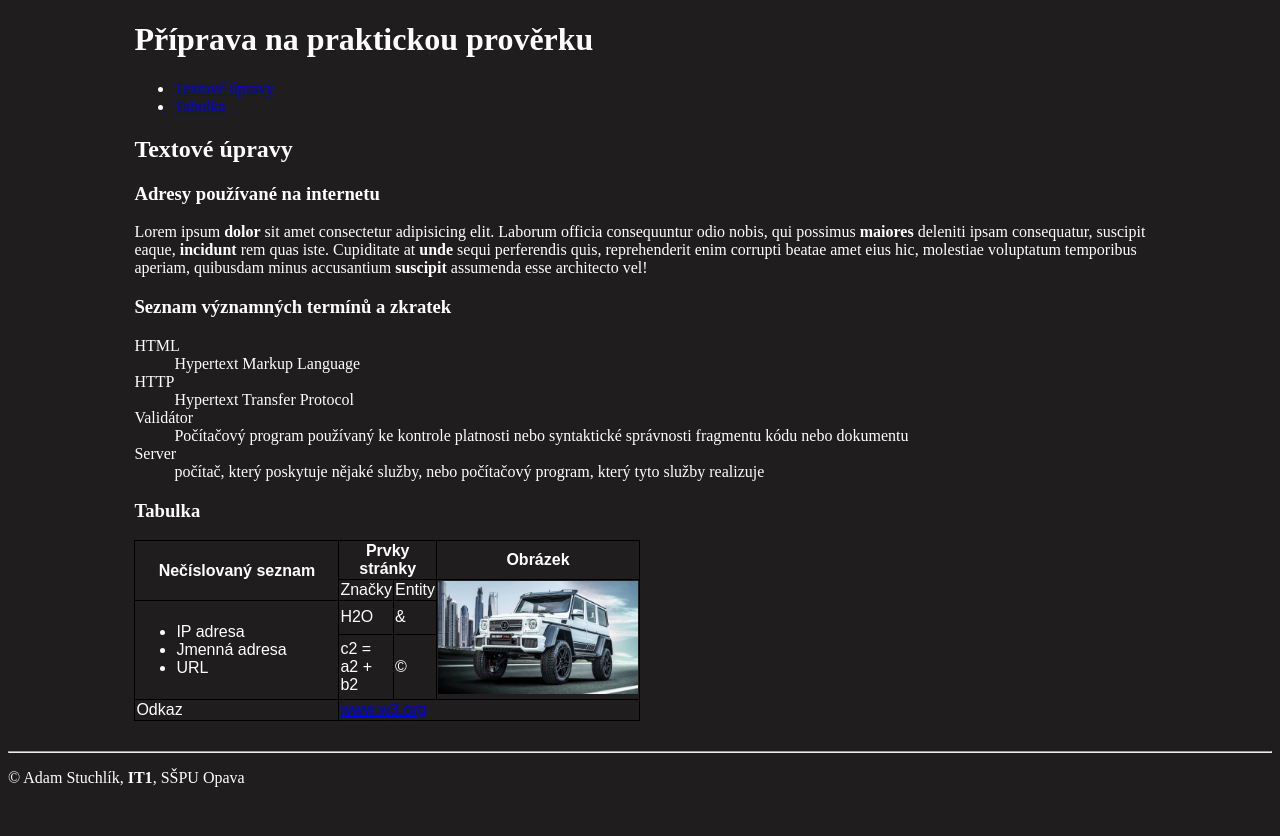
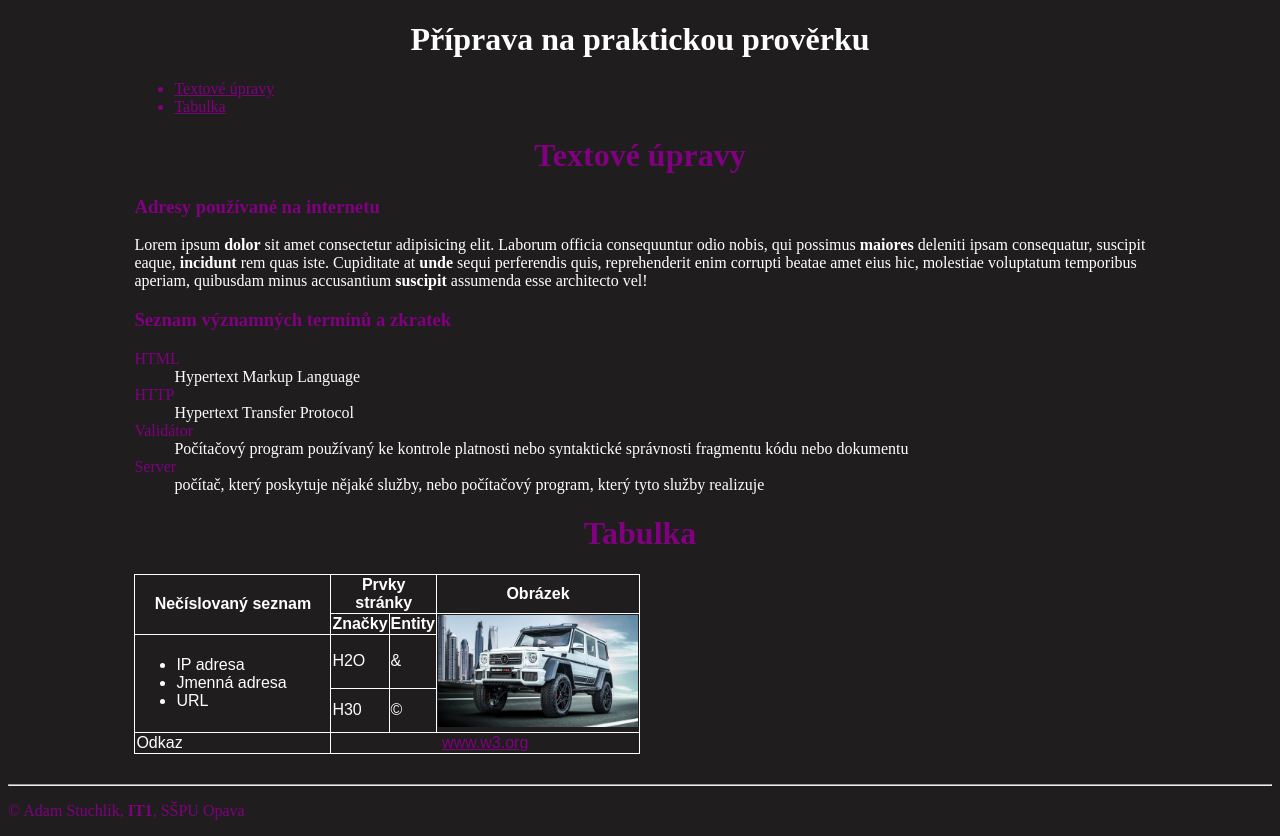
Before and after one commit to AdamStuchlik/PROVERKA, a plain HTML site: page index.html in a window 1280 px wide. Before the commit the page ends 803 px from the top, so only its background shows below. Drawn offline with Linux system fonts and the light colour scheme.

Commit message:
02-verze

```diff
--- a/index.html
+++ b/index.html
@@ -13,13 +13,13 @@
     <header></header>
     <main>
         <div class="odsazeni b">
-            <h1>Příprava na praktickou prověrku</h1>
+            <h1 class="c">Příprava na praktickou prověrku</h1>
             <ul>
-                <li><a href="#text-upravy">Textové úpravy</a></li>
-                <li><a href="#tabulka">Tabulka</a></li>
+                <li class="k"><a class="k" href="#text-upravy">Textové úpravy</a></li>
+                <li class="k"><a class="k" href="#tabulka">Tabulka</a></li>
             </ul>
-            <h2 id="text-upravy">Textové úpravy</h2>
-            <h3>Adresy používané na internetu</h3>
+            <h1 id="text-upravy" class="c k">Textové úpravy</h1>
+            <h3 class="k">Adresy používané na internetu</h3>
             <p>Lorem ipsum <b>dolor</b> sit amet consectetur adipisicing elit. Laborum officia consequuntur odio nobis,
                 qui
                 possimus
@@ -28,20 +28,21 @@
                 quis, reprehenderit enim corrupti beatae amet eius hic, molestiae voluptatum temporibus aperiam,
                 quibusdam
                 minus
-                accusantium <b>suscipit</b> assumenda esse architecto vel!</p>
-            <h3>Seznam významných termínů a zkratek</h3>
+                accusantium <b>suscipit</b> assumenda esse architecto vel!
+            </p>
+            <h3 class="k">Seznam významných termínů a zkratek</h3>
             <dl>
-                <dt>HTML</dt>
+                <dt class="k">HTML</dt>
                 <dd>Hypertext Markup Language</dd>
-                <dt>HTTP</dt>
+                <dt class="k">HTTP</dt>
                 <dd>Hypertext Transfer Protocol</dd>
-                <dt>Validátor</dt>
+                <dt class="k">Validátor</dt>
                 <dd>Počítačový program používaný ke kontrole platnosti nebo syntaktické správnosti fragmentu kódu nebo
                     dokumentu</dd>
-                <dt>Server</dt>
+                <dt class="k">Server</dt>
                 <dd>počítač, který poskytuje nějaké služby, nebo počítačový program, který tyto služby realizuje</dd>
             </dl>
-            <h3 id="tabulka">Tabulka</h3>
+            <h1 class="k c" id="tabulka">Tabulka</h1>
             <table>
                 <tr>
                     <th rowspan="2">Nečíslovaný seznam</th>
@@ -49,8 +50,8 @@
                     <th>Obrázek</th>
                 </tr>
                 <tr>
-                    <td>Značky</td>
-                    <td>Entity</td>
+                    <td><b>Značky</b></td>
+                    <td><b>Entity</b></td>
                     <td rowspan="4" class="ok"><img src="img/brabus.jpg" class="obrazek" alt="Brabus G500 4X4"></td>
                 </tr>
                 <tr>
@@ -67,19 +68,20 @@
                 <tr>
                 </tr>
                 <tr>
-                    <td>c2 = a2 + b2</td>
+                    <td>H30</td>
                     <td>©</td>
                 </tr>
                 <tr>
                     <td>Odkaz</td>
-                    <td colspan="3"><a href="https://www.w3.org/" target="_blank">www.w3.org</a></td>
+                    <td class="c" colspan="3"><a class="k" href="https://www.w3.org/" target="_blank">www.w3.org</a>
+                    </td>
                 </tr>
             </table>
         </div>
     </main>
     <footer>
         <hr>
-        <p class="b">© Adam Stuchlík, <b>IT1</b>, SŠPU Opava</p>
+        <p class="b k">© Adam Stuchlík, <b>IT1</b>, SŠPU Opava</p>
     </footer>
 
 
--- a/styles.css
+++ b/styles.css
@@ -5,7 +5,7 @@ table {
   }
 
 table, td, th {
-    border: 1px solid black;
+    border: 1px solid white;
     border-collapse: collapse;
   }
   .obrazek {
@@ -20,7 +20,7 @@ table, td, th {
       padding-left: 10%;
   }
   .ok {
-      width: 70%;
+      width: 100%;
   }
   body {
       background-color: rgb(31, 29, 29);
@@ -29,5 +29,8 @@ table, td, th {
       color: white;
   }
   .c {
-
+      text-align: center;
   }
+  .k {
+      color: purple;
+  }
```
